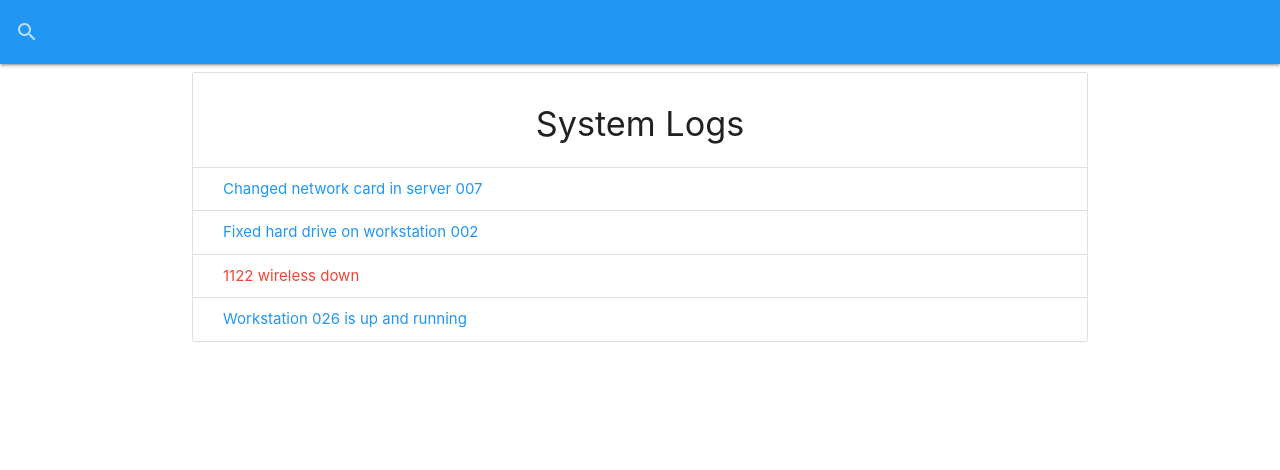
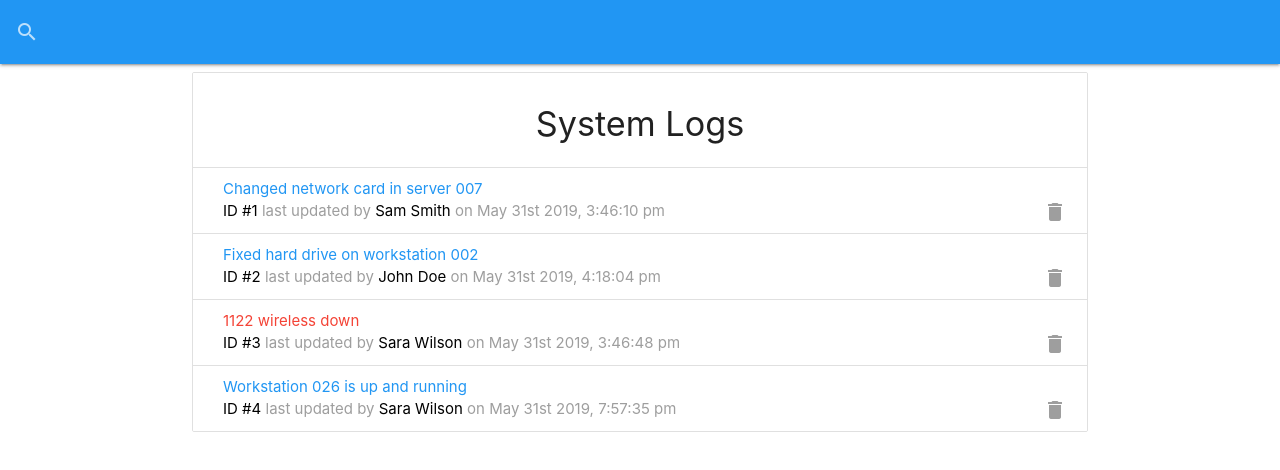
Before and after one commit to Morph0o/it-logger-morph, a React (Create React App) app: page / in a window 1280 px wide. Shown: the top 470 px of the page. Built offline with nearby package versions, Linux system fonts and the light colour scheme; data requests are answered from the project's data file.

Commit message:
setup preloaderjs

```diff
--- a/package.json
+++ b/package.json
@@ -7,8 +7,10 @@
     "@testing-library/react": "^9.3.2",
     "@testing-library/user-event": "^7.1.2",
     "materialize-css": "^1.0.0",
+    "moment": "^2.25.3",
     "react": "^16.13.1",
     "react-dom": "^16.13.1",
+    "react-moment": "^0.9.7",
     "react-scripts": "3.4.1"
   },
   "scripts": {
--- /dev/null
+++ b/src/components/layout/Preloader.js
@@ -0,0 +1,11 @@
+import React from 'react'
+
+const Preloader = () => {
+    return (
+        <div className='progress blue lighten-4'>
+            <div className='indeterminent'></div>
+        </div>
+    )
+}
+
+export default Preloader
--- a/src/components/logs/LogItem.js
+++ b/src/components/logs/LogItem.js
@@ -1,11 +1,24 @@
 import React from 'react'
+import Moment from 'react-moment'
 
  const LogItem = ({log}) => {
     return (
         <li className="collection-item">
            <div>
-    <a href='#edit-log-item' className ={`modal-trigger ${log.attention ? 'red-text': 'blue-text'}`} >
+        <a href='#edit-log-item' className ={`modal-trigger ${log.attention ? 'red-text': 'blue-text'}`} >
         {log.message}</a>
+        <br/>
+        <span className='grey-text'>
+            <span className='black-text'>
+            ID #{log.id}
+            </span> last updated by{' '}
+            <span className='black-text'>
+            {log.tech}
+            </span> on{' '}<Moment format='MMMM Do YYYY, h:mm:ss a'>{log.date}</Moment>
+        </span>
+        <a href='#!' className='secondary-content'>
+            <i className='material-icons grey-text'>delete</i>
+        </a>
                </div>
         </li>
     )
--- a/src/components/logs/Logs.js
+++ b/src/components/logs/Logs.js
@@ -1,5 +1,6 @@
 import React, {useEffect,useState}from 'react'
 import LogItem from './LogItem'
+import Preloader from '../layout/Preloader'
 
  const Logs = () => {
      const [logs,setLogs] = useState([])
@@ -19,7 +20,7 @@
          setLoading(false)
      }
      if(loading){
-         return <h4>loading...</h4>
+         return <Preloader/>
      }
     return (
 
```
Also changed, not shown: 1 other file (tests, documents, lock files or other folders).
